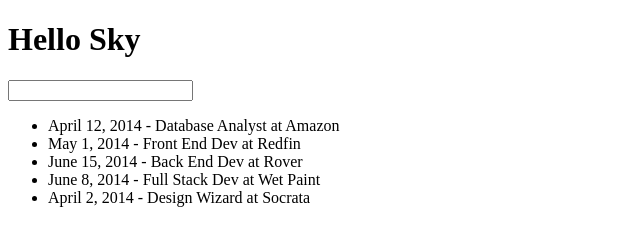
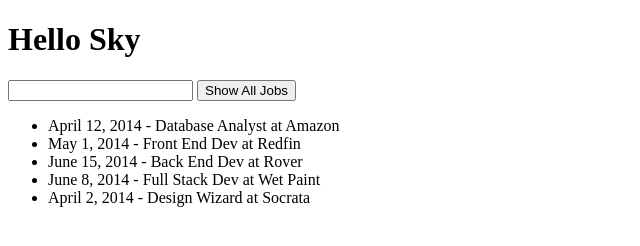
Before and after one commit to jonahkirangi/ProjectX, a website: page app/index.html in a window 1280 px wide. Shown: the whole page, without its empty margins (0-640 px from the left). Drawn offline with nearby package versions, Linux system fonts and the light colour scheme.

Commit message:
Add show all jobs button

```diff
--- a/app/index.html
+++ b/app/index.html
@@ -17,6 +17,7 @@
 
     <div id="sub_content" ng-controller='JobListCtrl'>
       <input type='text' ng-model='searchJobs'>
+      <button ng-click='searchJobs=""'>Show All Jobs</button>
       <ul>
         <li ng-repeat='job in jobs | filter:searchJobs'>{{job.date_applied}} - {{job.job_title}} at {{job.company_name}}</li>
       </ul>
```
